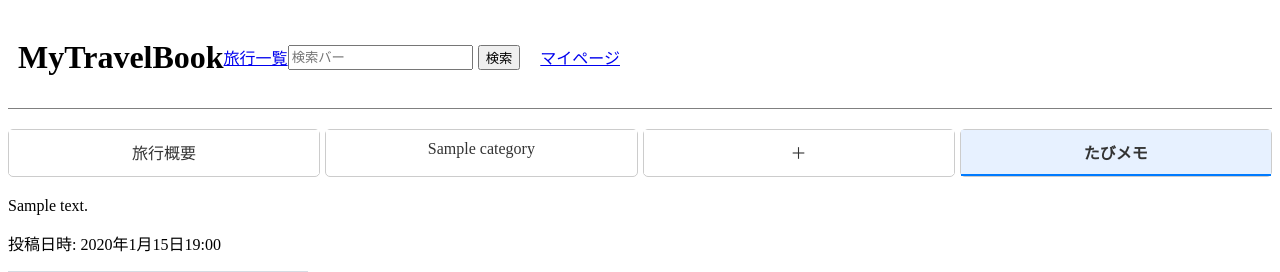
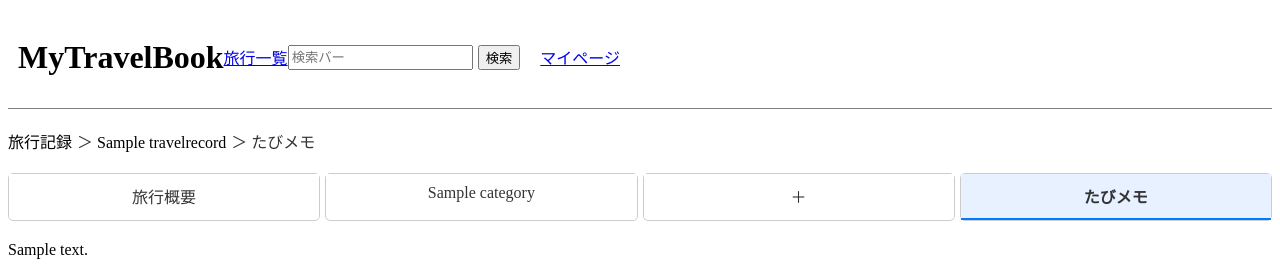
Before and after one commit to chiro-ym/MyTravelBook, a Django app: page /travel_record/1/memo/ in a window 1280 px wide. Shown: the top 272 px of the page. Run offline with Django 5.2, Linux system fonts and the light colour scheme; a user stored in the database is signed in; tables that the repository leaves empty hold one stand-in row (values such as "Sample post"); grey boxes marked "Sample" are stand-in pictures.

Commit message:
パンくずリスト実装

```diff
--- /dev/null
+++ b/MyTravelBook/mytravelbook/app/templates/base_breadcrumb.html
@@ -0,0 +1,7 @@
+<nav aria-label="breadcrumb">
+    <ol class="breadcrumb">
+        <li class="breadcrumb-item">旅行記録</li>
+        <li class="breadcrumb-item">{{ travel_record.title }}</li>
+        <li class="breadcrumb-item active" aria-current="page">{{ current_tab }}</li>
+    </ol>
+</nav>
--- a/MyTravelBook/mytravelbook/app/templates/category_detail.html
+++ b/MyTravelBook/mytravelbook/app/templates/category_detail.html
@@ -1,7 +1,9 @@
 {% extends 'base.html' %}
 
 {% block content %}
-    {% include 'base_tabs.html' %}
+{% include 'base_breadcrumb.html' %} <!-- パンくずリスト -->
+
+{% include 'base_tabs.html' %}
 
     <style>
         .photo-list {
--- a/MyTravelBook/mytravelbook/app/templates/travel_detail.html
+++ b/MyTravelBook/mytravelbook/app/templates/travel_detail.html
@@ -3,7 +3,11 @@
 {% block title %}MyTravelBook{% endblock %}
 
 {% block content %}
-{% include "base_tabs.html" with active_tab="travel_detail" %}
+{% load static %}
+
+{% include 'base_breadcrumb.html' %}  <!-- パンくずリストを追加 -->
+
+{% include "base_tabs.html" with active_tab="travel_detail" %}<!-- タブを表示 -->
 
     {% load static %}
     <h3>タイトル：{{ travel_record.title }}</h3>
--- a/MyTravelBook/mytravelbook/app/templates/travelmemo_list.html
+++ b/MyTravelBook/mytravelbook/app/templates/travelmemo_list.html
@@ -3,6 +3,8 @@
 {% block title %}MyTravelBook{% endblock %}
 
 {% block content %}
+{% include 'base_breadcrumb.html' %} <!-- パンくずリスト -->
+
 {% include "base_tabs.html" with active_tab="travelmemo" %}
     <div id="memo-list">
         {% for memo in memos %}
--- a/MyTravelBook/mytravelbook/app/views.py
+++ b/MyTravelBook/mytravelbook/app/views.py
@@ -157,6 +157,7 @@ class TravelDetailView(View):
             'categories': categories,
             'photos': photos,
             'custom_categories_count': categories.exclude(category_name__in=fixed_categories).count(),
+            'current_tab': '旅行概要',
         })
 
 @method_decorator([login_required, never_cache], name='dispatch')
@@ -197,6 +198,8 @@ class CategoryDetailView(View):
         photos = category.photo_set.all()
         categories = travel_record.category_set.all()
 
+        current_tab = category.category_name
+
         active_tab = str(category_id)
 
         return render(request, 'category_detail.html', context={
@@ -205,6 +208,7 @@ class CategoryDetailView(View):
             'photos': photos,
             'categories': categories,
             'active_tab': active_tab,
+            'current_tab': current_tab,#パンくずリスト
         })
 
 @method_decorator(login_required, name='dispatch')
@@ -296,6 +300,7 @@ class TravelMemoListView(View):
         travel_record = get_object_or_404(TravelRecord, id=travel_record_id)
         categories = Category.objects.filter(travel_record=travel_record)
 
+        current_tab = 'たびメモ'#パンくずリスト
         active_tab = 'memo'
 
         memos = TravelMemo.objects.filter(travel_record_id=travel_record_id).order_by('created_at')
@@ -307,6 +312,7 @@ class TravelMemoListView(View):
             'form': form,
             'categories': categories,
             'active_tab': active_tab,
+            'current_tab': current_tab,
         })
 
     def post(self, request, travel_record_id):
--- a/MyTravelBook/mytravelbook/static/css/styles.css
+++ b/MyTravelBook/mytravelbook/static/css/styles.css
@@ -36,3 +36,28 @@
     border-bottom: 2px solid #007BFF; /* アクティブなタブの下に線を追加 */
     background-color: #e7f1ff; /* アクティブなタブの背景色 */
 }
+
+/* パンくずリストのスタイル */
+.breadcrumb {
+    display: flex;            /* 横並びに配置 */
+    list-style: none;        /* デフォルトのリストスタイルを解除 */
+    padding: 0;              /* デフォルトのパディングを解除 */
+    margin: 20px 0;          /* 上下に隙間を設定 */
+}
+
+/* パンくずリストの項目スタイル */
+.breadcrumb-item {
+    margin-right: 5px;       /* 項目間の隙間を設定 */
+}
+
+/* パンくずリストの区切り文字スタイル */
+.breadcrumb-item + .breadcrumb-item::before {
+    content: " ＞ ";          /* 区切り文字を設定 */
+    color: #333;              /* 区切り文字の色を調整 */
+}
+
+/* アクティブな項目のスタイル（デフォルトでリンクを除去する） */
+.breadcrumb-item.active {
+    font-weight: normal;  /* 太字を解除 */
+    color: #333;;
+}
```
